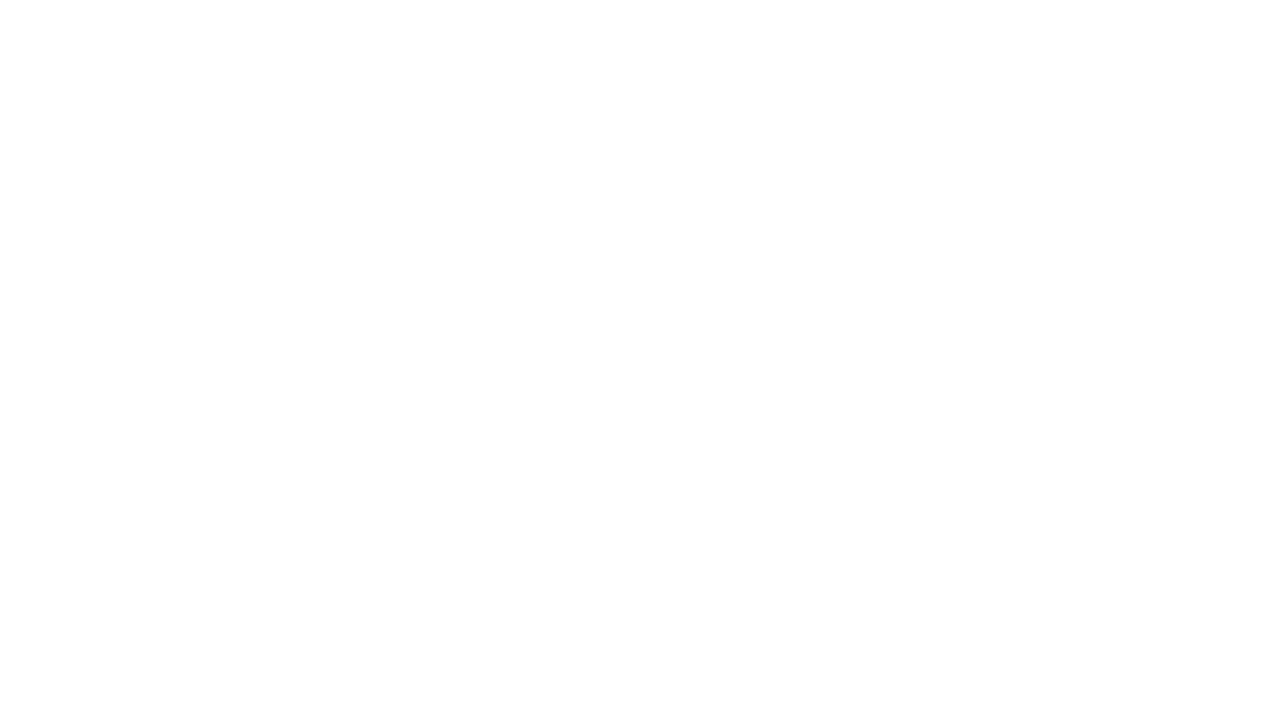
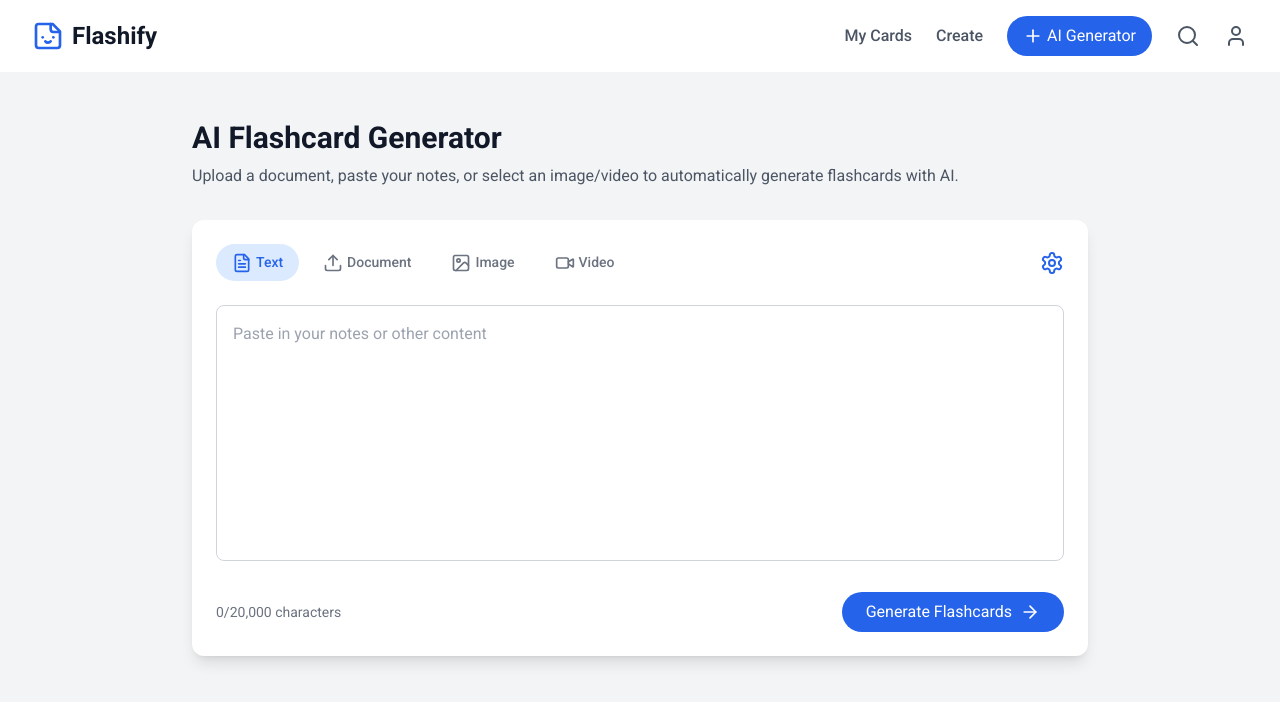
Before and after one commit to aialok/flashify, a React (Vite) app in the folder frontend/: page /ai-generator in a window 1280 px wide. Before the commit this address had no page. Shown: the top 702 px of the page. Built offline with nearby package versions, Linux system fonts and the light colour scheme.

Commit message:
feat(ai-generator,backend-integration): Add AI generator Layout and Improved all component UI

```diff
--- a/frontend/package.json
+++ b/frontend/package.json
@@ -10,6 +10,7 @@
     "preview": "vite preview"
   },
   "dependencies": {
+    "axios": "^1.7.3",
     "lucide": "^0.427.0",
     "lucide-react": "^0.427.0",
     "react": "^18.3.1",
--- a/frontend/src/App.jsx
+++ b/frontend/src/App.jsx
@@ -4,6 +4,7 @@ import Navbar from "./components/Navbar";
 import { Routes, Route, Link, Outlet } from "react-router-dom";
 import Layout from "./pages/Layout";
 import FlashcardPackPage from "./components/FlashCardPackPage";
+import AIFlashcardGenerator from "./components/AIFlashCardGenerator";
 function App() {
   return (
     <>
@@ -13,6 +14,7 @@ function App() {
             <Route index element={<HomePage />} />
             <Route path="create-flashcard" element={<CreateFlashCard />} />
             <Route path="/flashcard-pack/:id" element={<FlashcardPackPage/>} />
+            <Route path="/ai-generator" element={<AIFlashcardGenerator/>} />
           </Route>
         </Routes>
       </main>
--- /dev/null
+++ b/frontend/src/components/AIFlashCardGenerator.jsx
@@ -0,0 +1,85 @@
+import React, { useState } from "react";
+import { Upload, FileText, Image, Video, Settings, ArrowRight } from "lucide-react";
+
+function AIFlashcardGenerator() {
+  const [activeTab, setActiveTab] = useState("text");
+
+  const tabs = [
+    { id: "text", label: "Text", icon: FileText },
+    { id: "document", label: "Document", icon: Upload },
+    { id: "image", label: "Image", icon: Image },
+    { id: "video", label: "Video", icon: Video },
+  ];
+
+  return (
+    <div className="min-h-screen bg-gray-100 py-12 px-4 sm:px-6 lg:px-8">
+      <div className="max-w-4xl mx-auto">
+        <h1 className="text-3xl font-bold text-gray-900 mb-2">AI Flashcard Generator</h1>
+        <p className="text-gray-600 mb-8">
+          Upload a document, paste your notes, or select an image/video to automatically generate flashcards with AI.
+        </p>
+
+        <div className="bg-white rounded-xl shadow-lg p-6">
+          <div className="flex justify-between items-center mb-6">
+            <div className="flex space-x-2">
+              {tabs.map((tab) => (
+                <button
+                  key={tab.id}
+                  onClick={() => setActiveTab(tab.id)}
+                  className={`px-4 py-2 rounded-full text-sm font-medium ${
+                    activeTab === tab.id
+                      ? "bg-blue-100 text-blue-600"
+                      : "text-gray-500 hover:text-gray-700"
+                  }`}
+                >
+                  <tab.icon className="w-5 h-5 inline-block mr-1" />
+                  {tab.label}
+                </button>
+              ))}
+            </div>
+            <button className="text-blue-600 hover:text-blue-800">
+              <Settings className="w-6 h-6" />
+            </button>
+          </div>
+
+          <div className="mb-6">
+            {activeTab === "text" && (
+              <textarea
+                className="w-full h-64 p-4 border border-gray-300 rounded-lg focus:ring-2 focus:ring-blue-500 focus:border-transparent resize-none"
+                placeholder="Paste in your notes or other content"
+              ></textarea>
+            )}
+            {activeTab === "document" && (
+              <div className="border-2 border-dashed border-gray-300 rounded-lg p-12 text-center">
+                <Upload className="w-12 h-12 text-gray-400 mx-auto mb-4" />
+                <p className="text-gray-500">Drag and drop a document or click to upload</p>
+              </div>
+            )}
+            {activeTab === "image" && (
+              <div className="border-2 border-dashed border-gray-300 rounded-lg p-12 text-center">
+                <Image className="w-12 h-12 text-gray-400 mx-auto mb-4" />
+                <p className="text-gray-500">Drag and drop an image or click to upload</p>
+              </div>
+            )}
+            {activeTab === "video" && (
+              <div className="border-2 border-dashed border-gray-300 rounded-lg p-12 text-center">
+                <Video className="w-12 h-12 text-gray-400 mx-auto mb-4" />
+                <p className="text-gray-500">Drag and drop a video or click to upload</p>
+              </div>
+            )}
+          </div>
+
+          <div className="flex justify-between items-center">
+            <p className="text-sm text-gray-500">0/20,000 characters</p>
+            <button className="bg-blue-600 text-white px-6 py-2 rounded-full hover:bg-blue-700 transition duration-300 flex items-center">
+              Generate Flashcards
+              <ArrowRight className="w-5 h-5 ml-2" />
+            </button>
+          </div>
+        </div>
+      </div>
+    </div>
+  );
+}
+
+export default AIFlashcardGenerator;
--- a/frontend/src/components/Navbar.jsx
+++ b/frontend/src/components/Navbar.jsx
@@ -1,22 +1,46 @@
 import React from "react";
-import { StickerIcon, User } from "lucide-react";
+import { StickerIcon, User, Plus, Search } from "lucide-react";
+import { Link } from "react-router-dom";
+
 function Navbar() {
   return (
-    <header className="border-b">
-      <div className="max-w-6xl mx-auto px-4 py-4 flex justify-between items-center">
-        <div className="flex items-center space-x-2">
-          <StickerIcon className="w-6 h-6 text-blue-500" />
-          <h1 className="text-xl font-semibold tracking-wider">Flashify</h1>
+    <header className="bg-white shadow-sm">
+      <div className="max-w-7xl mx-auto px-4 sm:px-6 lg:px-8">
+        <div className="flex justify-between items-center py-4">
+          <div className="flex items-center">
+            <Link to="/" className="flex items-center space-x-2">
+              <StickerIcon className="w-8 h-8 text-blue-600" />
+              <h1 className="text-2xl font-bold text-gray-900">Flashify</h1>
+            </Link>
+          </div>
+          <nav className="flex items-center space-x-6">
+            <Link
+              to="/my-cards"
+              className="text-gray-600 hover:text-blue-600 font-medium"
+            >
+              My Cards
+            </Link>
+            <Link
+              to="/create"
+              className="text-gray-600 hover:text-blue-600 font-medium"
+            >
+              Create
+            </Link>
+            <Link
+              to="/ai-generator"
+              className="bg-blue-600 text-white px-4 py-2 rounded-full hover:bg-blue-700 transition duration-300 flex items-center space-x-1"
+            >
+              <Plus className="w-5 h-5" />
+              <span>AI Generator</span>
+            </Link>
+            <button className="text-gray-600 hover:text-blue-600">
+              <Search className="w-6 h-6" />
+            </button>
+            <button className="text-gray-600 hover:text-blue-600">
+              <User className="w-6 h-6" />
+            </button>
+          </nav>
         </div>
-        <nav className="flex items-center space-x-6">
-          <a href="#" className="text-gray-600 hover:text-gray-900">
-            My Cards
-          </a>
-          <a href="#" className="text-gray-600 hover:text-gray-900">
-            Create
-          </a>
-          <User className="w-6 h-6 text-gray-600 hover:text-gray-900 cursor-pointer" />
-        </nav>
       </div>
     </header>
   );
--- a/frontend/src/pages/CreateFlashCard.jsx
+++ b/frontend/src/pages/CreateFlashCard.jsx
@@ -1,5 +1,5 @@
 import React from "react";
-import ManualFlashcard from "../components/ManualFlashcard";
+import ManualFlashcard from "../components/CreateFlashCard";
 function CreateFlashCard() {
   return (
     <div className="bg-custom">
--- a/frontend/src/pages/Home.jsx
+++ b/frontend/src/pages/Home.jsx
@@ -1,23 +1,39 @@
-import React from "react";
-import { Plus, Search, Book, Brain, Pencil, User, ArrowRight } from "lucide-react";
+import React, { useEffect, useState } from "react";
+import { Plus, Brain, Pencil, ArrowRight } from "lucide-react";
 import { Link } from "react-router-dom";
 
 const HomePage = () => {
+  const [flashcards, setFlashcards] = useState([]);
+
+  useEffect(() => {
+    document.title = "Flashify - Home";
+    fetch("http://localhost:3000/api/v1/packs")
+      .then((res) => res.json())
+      .then((data) => {
+        console.log(data);
+        setFlashcards(data.data);
+      });
+  }, []);
+
   return (
     <div className="min-h-screen text-gray-800 bg-gray-100">
       <main className="max-w-7xl mx-auto px-4 py-12">
         <section className="mb-16">
-          <h2 className="text-3xl font-bold mb-8 text-gray-900">Create Flashcards</h2>
+          <h2 className="text-3xl font-bold mb-8 text-gray-900">
+            Create Flashcards
+          </h2>
           <div className="grid grid-cols-1 md:grid-cols-2 gap-8">
             <Link
-              to="/create-with-ai"
+              to="/ai-generator"
               className="flex items-center justify-between bg-blue-600 hover:bg-blue-700 text-white p-8 rounded-xl transition duration-300 shadow-lg hover:shadow-xl"
             >
               <div className="flex items-center space-x-4">
                 <Brain className="w-10 h-10" />
                 <div>
                   <h3 className="text-xl font-semibold">Create with AI</h3>
-                  <p className="text-blue-100">Generate flashcards automatically</p>
+                  <p className="text-blue-100">
+                    Generate flashcards automatically
+                  </p>
                 </div>
               </div>
               <ArrowRight className="w-6 h-6" />
@@ -40,29 +56,29 @@ const HomePage = () => {
 
         <section>
           <div className="flex justify-between items-center mb-8">
-            <h2 className="text-3xl font-bold text-gray-900">Recent Flashcards</h2>
+            <h2 className="text-3xl font-bold text-gray-900">
+              Recent Flashcards
+            </h2>
             <button className="bg-blue-600 text-white px-4 py-2 rounded-full hover:bg-blue-700 transition duration-300 flex items-center space-x-2">
               <Plus className="w-5 h-5" />
               <span>New Set</span>
             </button>
           </div>
           <div className="grid grid-cols-1 sm:grid-cols-2 lg:grid-cols-3 gap-6">
-            {["JavaScript Basics", "World Capitals", "Biology Terms"].map(
-              (deck, index) => (
+            {flashcards.map((deck, index) => (
               <Link
                 to={`/flashcard-pack/${index + 1}`}
-                  key={deck}
+                key={index}
                 className="bg-white border rounded-xl p-6 hover:shadow-lg transition duration-300 cursor-pointer"
               >
-                  <h3 className="font-semibold text-xl mb-2">{deck}</h3>
+                <h3 className="font-semibold text-xl mb-2">{deck.name}</h3>
                 <p className="text-gray-600 mb-4">20 cards</p>
                 <div className="flex justify-between items-center text-blue-600">
                   <span>View Pack</span>
                   <ArrowRight className="w-5 h-5" />
                 </div>
               </Link>
-              )
-            )}
+            ))}
           </div>
         </section>
       </main>
--- a/frontend/src/pages/Layout.tsx
+++ b/frontend/src/pages/Layout.jsx
@@ -6,10 +6,6 @@ function Layout() {
   return (
     <div className="font-Roboto">
       <Navbar />
-
-      {/* An <Outlet> renders whatever child route is currently active,
-              so you can think about this <Outlet> as a placeholder for
-              the child routes we defined above. */}
       <Outlet />
     </div>
   );
```
Also changed, not shown: frontend/src/components/CreateFlashCard.jsx (renamed from frontend/src/components/ManualFlashcard.jsx, +50 -16 lines), 1 other file (tests, documents, lock files or other folders). Lines whose indentation alone changed are shown as unchanged.
